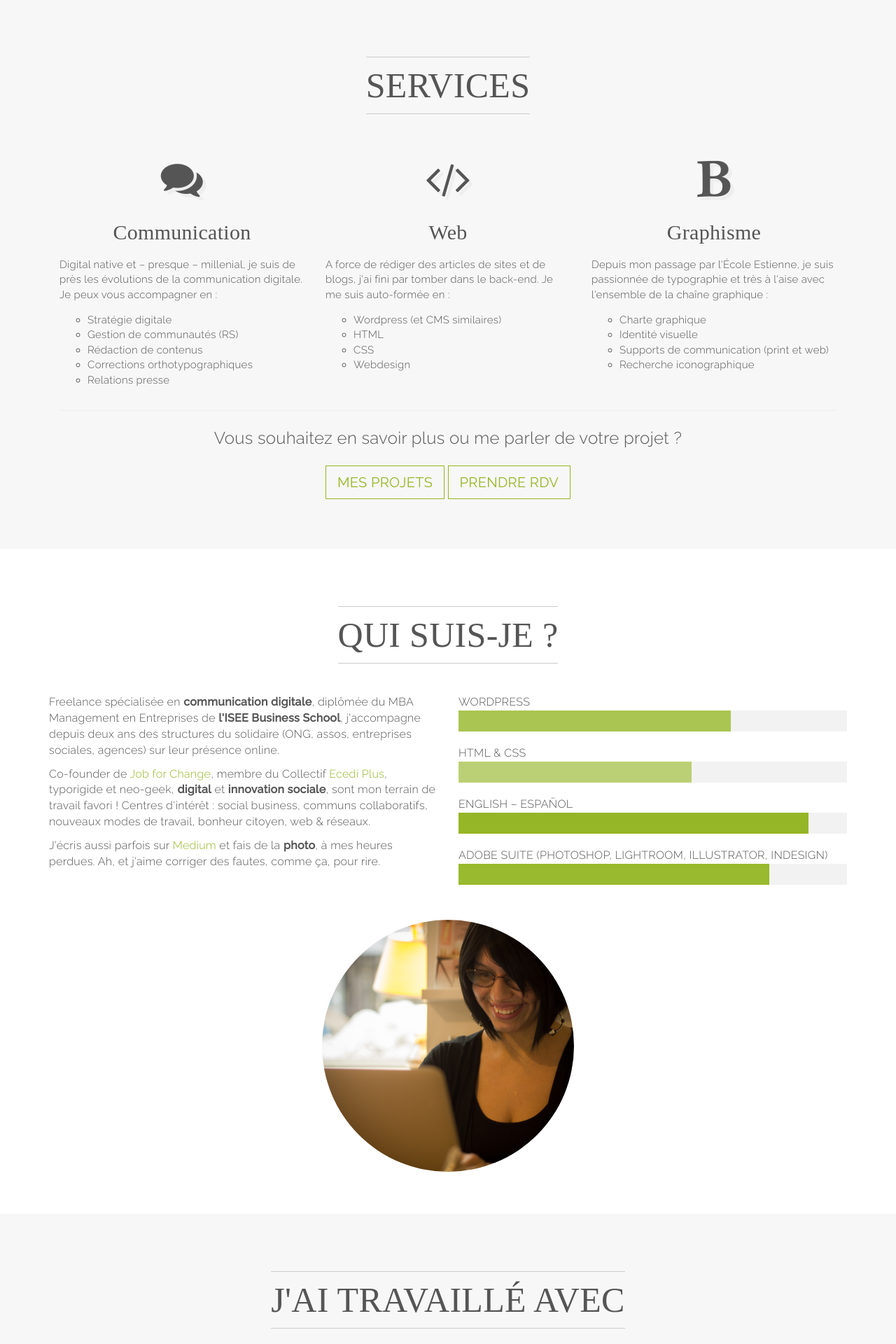
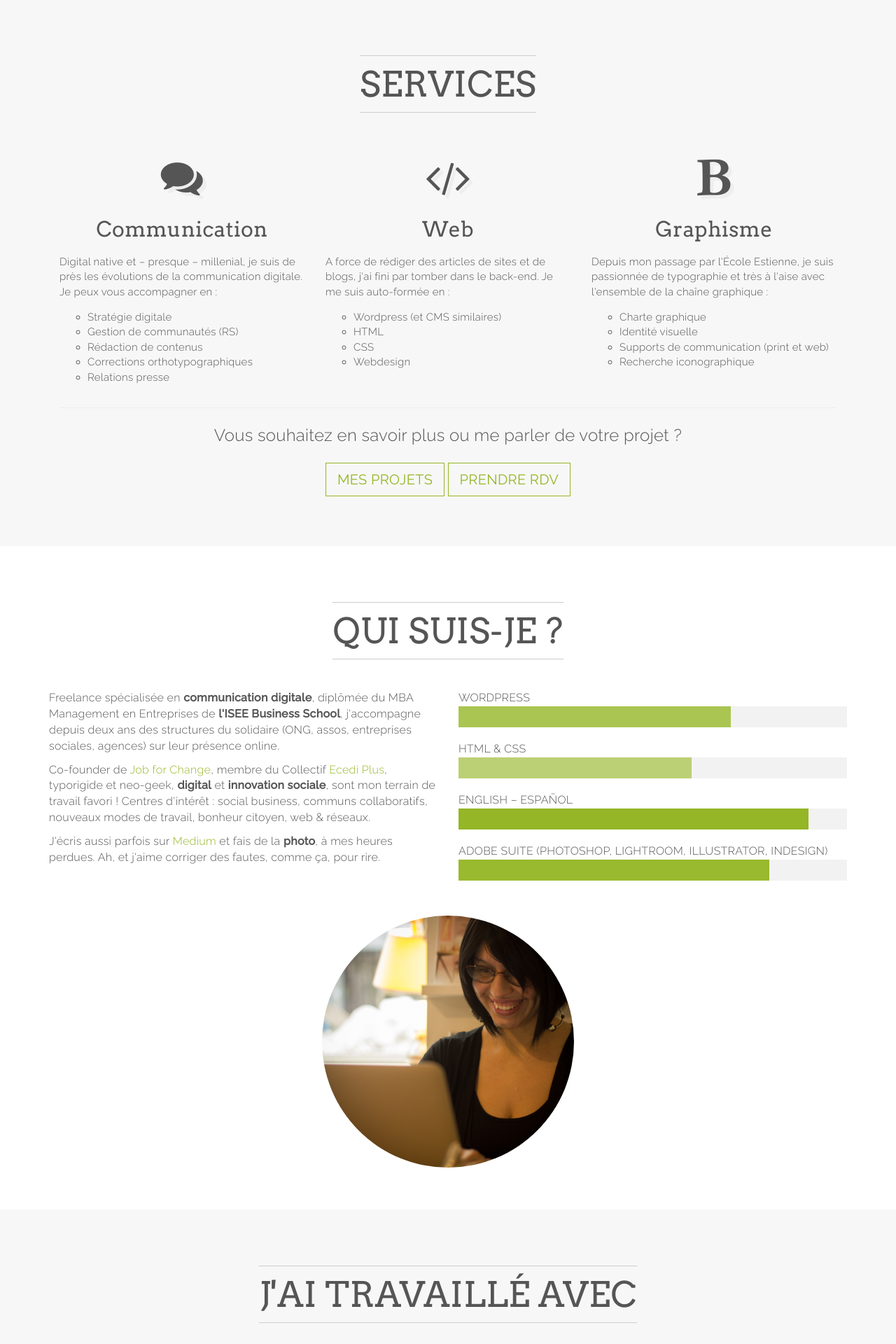
Before and after one commit to irisvnaudin/portfolio, a PHP site: page / in a window 1280 px wide. Shown: the part 801-2721 px from the top of the page at 70% size. Run offline with PHP 8.4, Linux system fonts and the light colour scheme; some libraries are stand-ins or nearby versions.

Commit message:
font arvo roboto

```diff
--- a/css/style.default.css
+++ b/css/style.default.css
@@ -12,7 +12,7 @@ body {
 }
 h1, h2, h3, h4, h5, h6, .h1, .h2, .h3, .h4, .h5, .h6,
 h1 *, h2 *, h3 *, h4 *, h5 *, h6 *{
-      font-family: 'Arvo',serif;
+      font-family: 'Arvo', "Roboto Slab" ,serif;
       font-weight: 400;
   }
 
@@ -1554,7 +1554,8 @@ h6,
 .h4,
 .h5,
 .h6 {
-  font-family: 'Roboto Slab', serif;
+  font-family: 'Roboto Slab', "Arvo" ,serif;
+}
   font-weight: 500;
   line-height: 1.1;
   color: inherit;
```
